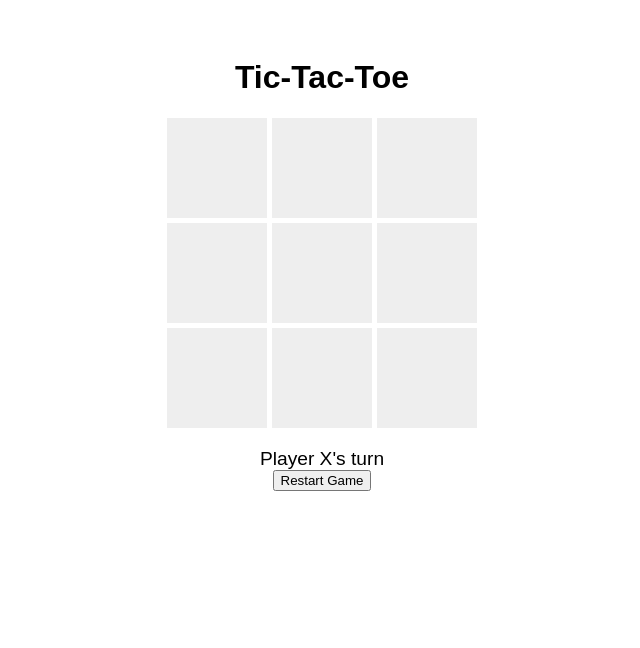
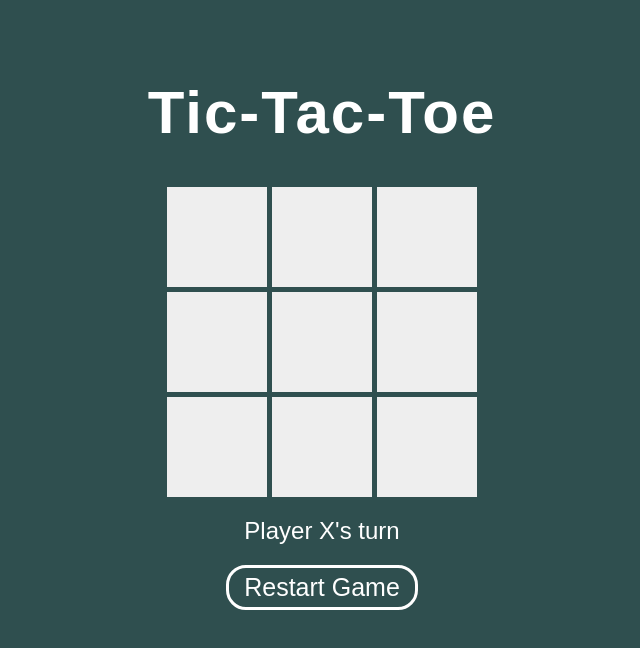
Before and after one commit to Zeek04/tic-tac-toe, a plain HTML site: page index.html in a window 1280 px wide. Shown: the whole page, without its empty margins (318-958 px from the left). Drawn offline with Linux system fonts and the light colour scheme.

Commit message:
Styled page using css

```diff
--- a/style.css
+++ b/style.css
@@ -2,6 +2,14 @@ body {
   font-family: Arial, sans-serif;
   text-align: center;
   padding: 30px;
+  background-color: darkslategray;
+}
+
+#header{
+  color: #fff;
+  font-size: 60px;
+  letter-spacing: 2px;
+  font-weight: 900;
 }
 
 .board {
@@ -15,7 +23,8 @@ body {
 .cell {
   width: 100px;
   height: 100px;
-  font-size: 2em;
+  font-size: 4.5em;
+  font-weight: bold;
   background: #eee;
   display: flex;
   justify-content: center;
@@ -30,5 +39,25 @@ body {
 
 #message {
   margin-top: 20px;
-  font-size: 1.2em;
+  font-size: 1.50em;
+  color: #fff;
 }
+
+button{
+  margin-top: 20px;
+  font-size: 25px;
+  padding: 5px 15px;
+  background: none;
+  border: 3px solid #fff;
+  border-radius: 20px;
+  color: #fff;
+
+}
+
+
+
+button:hover{
+  color: #000;
+  background-color: #fff;
+  transform: translateY(-3px);
+}
```
